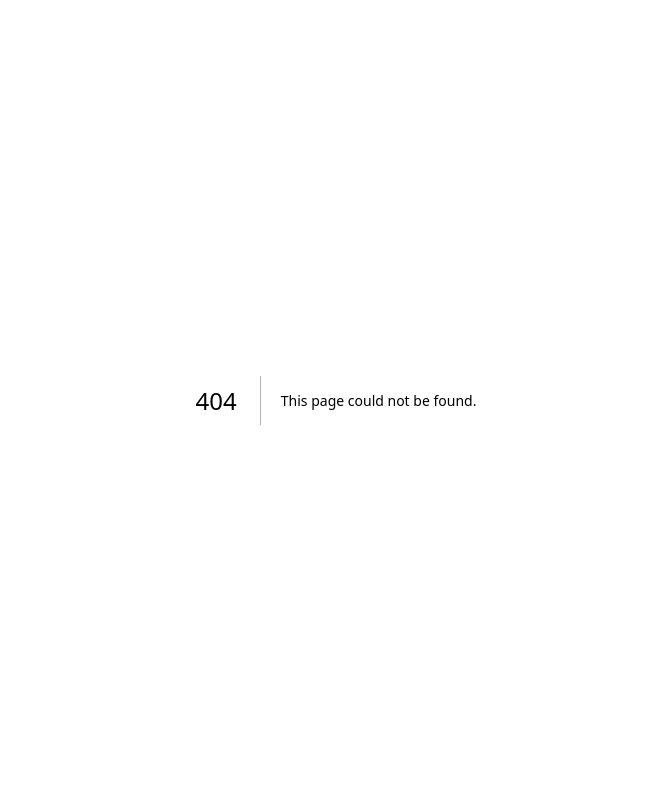
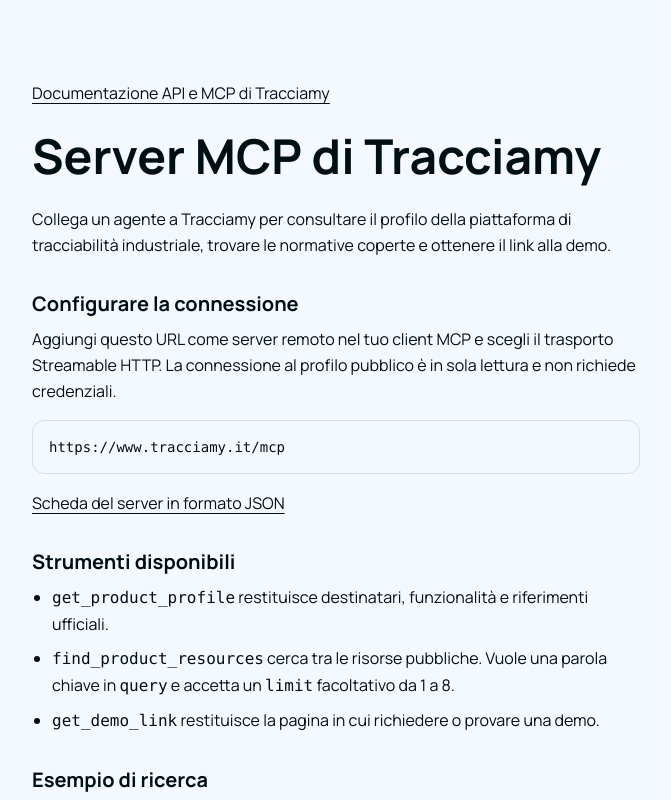
Before and after one commit to VirtechSRL-ai/asme, a Next.js app: page /docs/mcp in a window 1280 px wide. Before the commit this address had no page. Shown: the top 800 px of the page, without its empty margins (304-975 px from the left). Built offline with nearby package versions, Linux system fonts and the light colour scheme.

Commit message:
Publish indexable MCP documentation and domain proof

```diff
--- /dev/null
+++ b/src/app/docs/mcp/page.tsx
@@ -0,0 +1,41 @@
+import Link from "next/link";
+import { docsPath, mcpCardPath, mcpDocsPath, mcpPath, productName, siteUrl } from "../../../lib/discovery";
+
+const title = "Server MCP di Tracciamy";
+const description = "Collega un agente a Tracciamy per consultare il profilo della piattaforma di tracciabilità industriale, trovare le normative coperte e ottenere il link alla demo.";
+const canonical = `${siteUrl}${mcpDocsPath}`;
+const endpoint = `${siteUrl}${mcpPath}`;
+const searchExample = { name: "find_product_resources", arguments: { query: "normative", limit: 3 } };
+
+export const metadata = {
+  title,
+  description,
+  alternates: { canonical },
+  openGraph: { type: "website", title, description, url: canonical },
+};
+
+export default function McpDocs() {
+  return (
+    <main className="mx-auto w-full max-w-2xl px-5 py-12 leading-relaxed sm:px-8 sm:py-20 [&_a]:underline [&_a]:underline-offset-4" id="contenuto" tabIndex={-1}>
+      <Link href={docsPath}>Documentazione API e MCP di {productName}</Link>
+      <h1 className="my-5 text-3xl font-bold leading-tight sm:text-5xl">{title}</h1>
+      <p>{description}</p>
+
+      <h2 className="mt-8 mb-2 text-xl font-bold">Configurare la connessione</h2>
+      <p>Aggiungi questo URL come server remoto nel tuo client MCP e scegli il trasporto Streamable HTTP. La connessione al profilo pubblico è in sola lettura e non richiede credenziali.</p>
+      <pre className="my-4 overflow-x-auto rounded-xl border border-bordo p-4 text-sm"><code>{endpoint}</code></pre>
+      <p><a href={mcpCardPath}>Scheda del server in formato JSON</a></p>
+
+      <h2 className="mt-8 mb-2 text-xl font-bold">Strumenti disponibili</h2>
+      <ul className="list-disc space-y-2 ps-5">
+        <li><code>get_product_profile</code> restituisce destinatari, funzionalità e riferimenti ufficiali.</li>
+        <li><code>find_product_resources</code> cerca tra le risorse pubbliche. Vuole una parola chiave in <code>query</code> e accetta un <code>limit</code> facoltativo da 1 a 8.</li>
+        <li><code>get_demo_link</code> restituisce la pagina in cui richiedere o provare una demo.</li>
+      </ul>
+
+      <h2 className="mt-8 mb-2 text-xl font-bold">Esempio di ricerca</h2>
+      <p>Trova la pagina delle normative e dei documenti coperti da Tracciamy per le certificazioni industriali.</p>
+      <pre className="my-4 overflow-x-auto rounded-xl border border-bordo p-4 text-sm"><code>{JSON.stringify(searchExample, null, 2)}</code></pre>
+    </main>
+  );
+}
--- a/src/app/docs/page.tsx
+++ b/src/app/docs/page.tsx
@@ -1,12 +1,12 @@
 import Link from "next/link";
-import { docsPath, exampleRequest, mcpPath, openApiPath, productName, profileApiDescription, profilePath, siteUrl, versionedProfilePath } from "../../lib/discovery";
+import { docsPath, exampleRequest, mcpDocsPath, mcpPath, openApiPath, productName, profileApiDescription, profilePath, siteUrl, versionedProfilePath } from "../../lib/discovery";
 
-const title = `API del profilo ${productName}`;
+const title = `Documentazione API e MCP di ${productName}`;
 
 export const metadata = {
   title,
   description: profileApiDescription,
-  alternates: { canonical: docsPath, types: { "text/markdown": "/docs.md" } },
+  alternates: { canonical: `${siteUrl}${docsPath}`, types: { "text/markdown": "/docs.md" } },
 };
 
 export default function ApiDocs() {
@@ -33,6 +33,7 @@ export default function ApiDocs() {
         <li><code>find_product_resources</code> cerca le risorse ufficiali per parola chiave.</li>
         <li><code>get_demo_link</code> indica dove richiedere una demo.</li>
       </ul>
+      <p className="mt-3"><Link href={mcpDocsPath}>Guida al server MCP di {productName} con esempi</Link></p>
       <h2 className="mt-8 mb-2 text-xl font-bold">Versione API</h2>
       <p>L’API corrente è v1. L’indirizzo <a href={profilePath}>{profilePath}</a> continua a restituire la stessa scheda.</p>
       <p className="mt-3">
--- a/src/app/sitemap.ts
+++ b/src/app/sitemap.ts
@@ -1,6 +1,6 @@
 import type { MetadataRoute } from "next";
-import { docsPath, siteUrl } from "../lib/discovery";
+import { docsPath, mcpDocsPath, siteUrl } from "../lib/discovery";
 
 export default function sitemap(): MetadataRoute.Sitemap {
-  return ["/", "/certificazioni", docsPath].map((path) => ({ url: `${siteUrl}${path}` }));
+  return ["/", "/certificazioni", docsPath, mcpDocsPath].map((path) => ({ url: `${siteUrl}${path}` }));
 }
--- a/src/lib/discovery.ts
+++ b/src/lib/discovery.ts
@@ -16,6 +16,7 @@ const contactEmail = site.contatti.email;
 const demoPath = "/#contatti";
 
 export const docsPath = "/docs";
+export const mcpDocsPath = `${docsPath}/mcp`;
 export const profilePath = "/profilo.json";
 export const versionedProfilePath = "/api/v1/profilo";
 export const mcpPath = "/mcp";
@@ -207,7 +208,7 @@ export function getMcpCard() {
     title: `Profilo di ${productName}`,
     description: `Profilo, risorse e link demo di ${productName} in sola lettura.`,
     version: "1.0.0",
-    websiteUrl: `${siteUrl}${docsPath}`,
+    websiteUrl: `${siteUrl}${mcpDocsPath}`,
     remotes: [{ type: "streamable-http", url: `${siteUrl}${mcpPath}` }],
   }, { headers: { "Content-Type": "application/mcp-server-card+json" } });
 }
@@ -318,6 +319,7 @@ export function getLlms() {
     `- [Scheda prodotto](${siteUrl}/index.md): destinatari, funzionalità e risorse.`,
     `- [Documentazione API](${siteUrl}${docsPath}): accesso al profilo pubblico in sola lettura.`,
     `- [Profilo JSON](${siteUrl}${versionedProfilePath}): dati pubblici sul prodotto.`,
+    `- [Guida MCP di ${productName}](${siteUrl}${mcpDocsPath}): connessione, strumenti ed esempi.`,
     `- [Scheda del server MCP](${siteUrl}${mcpCardPath}): indirizzo e protocollo di connessione.`,
     `- [Specifica OpenAPI](${siteUrl}${openApiPath})`,
     "",
```
Also changed, not shown: src/app/.well-known/mcp-registry-auth/route.ts (added).
